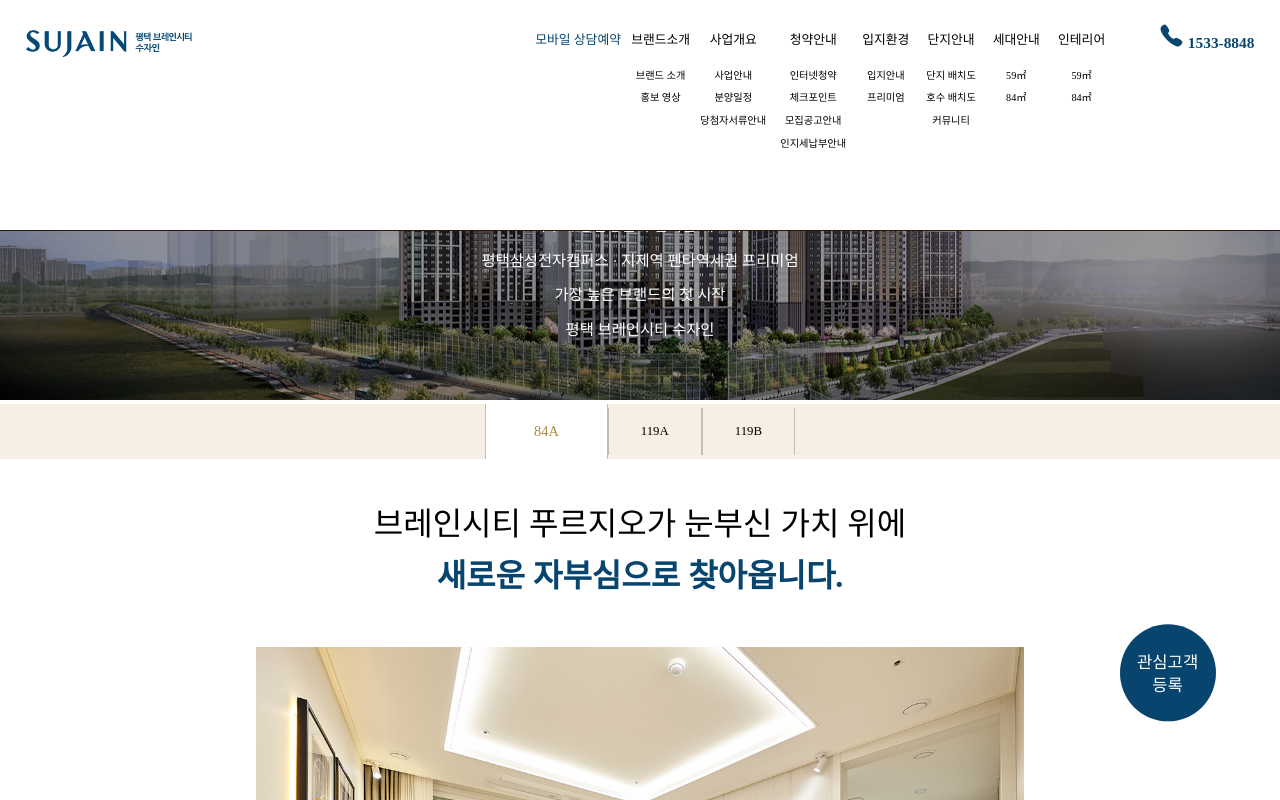
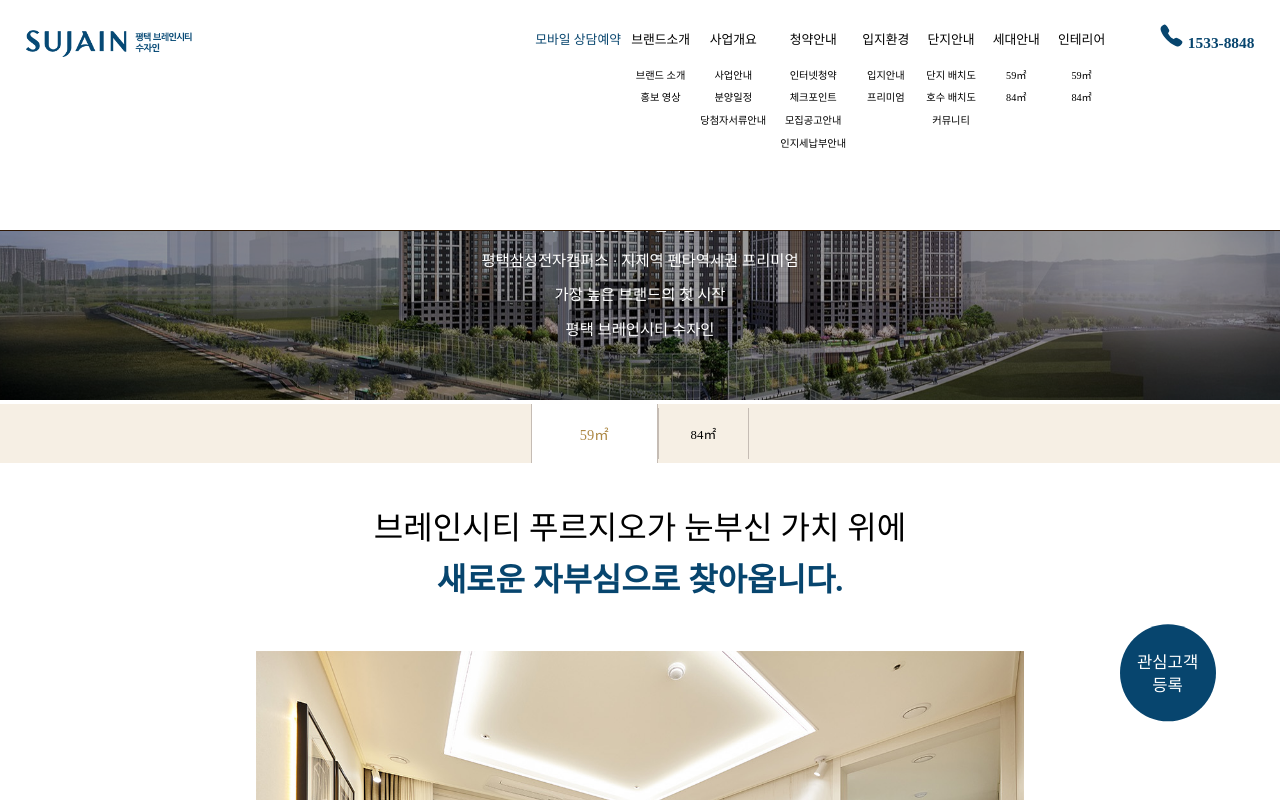
Before and after one commit to parkjihun22/jeju-wepark, a React (Create React App) app: page /Interior/59A in a window 1280 px wide. Shown: the top 800 px of the page. Built offline with nearby package versions, Linux system fonts and the light colour scheme; a web font is replaced by a local one.

Commit message:
feat : 인테리어 메뉴바 수정

```diff
--- a/src/pages/Interior/Interior1.jsx
+++ b/src/pages/Interior/Interior1.jsx
@@ -15,9 +15,8 @@
 
 const Interior1 = () => {
 	const menuContents = [
-		{ title: "84A", url: "/Interior/59A" },
-		{ title: "119A", url: "/Interior/84A" },
-		{ title: "119B", url: "/Interior/84B" },
+		{ title: "59㎡", url: "/Interior/59A" },
+		{ title: "84㎡", url: "/Interior/84A" },
 	];
 
 	const [isScroll, setIsScroll] = useState(false);
--- a/src/pages/Interior/Interior2.jsx
+++ b/src/pages/Interior/Interior2.jsx
@@ -15,9 +15,8 @@
 
 const Interior2 = () => {
 	const menuContents = [
-		{ title: "84A", url: "/Interior/59A" },
-		{ title: "119A", url: "/Interior/84A" },
-		{ title: "119B", url: "/Interior/84B" },
+		{ title: "59㎡", url: "/Interior/59A" },
+		{ title: "84㎡", url: "/Interior/84A" },
 	];
 
 	const [isScroll, setIsScroll] = useState(false);
```
